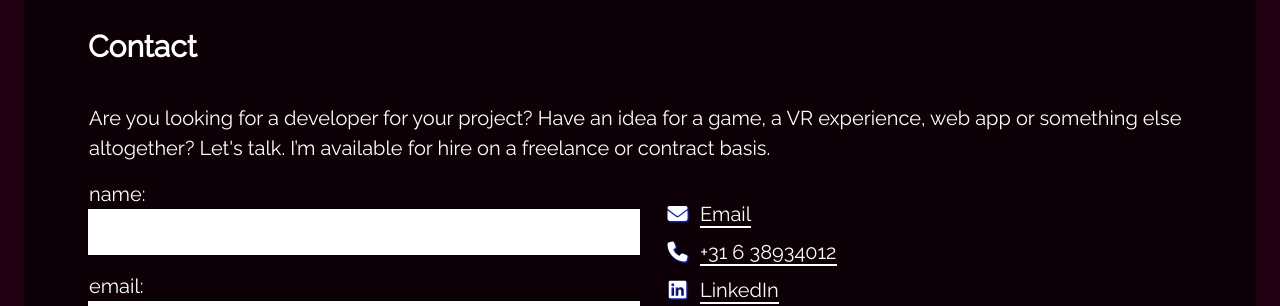
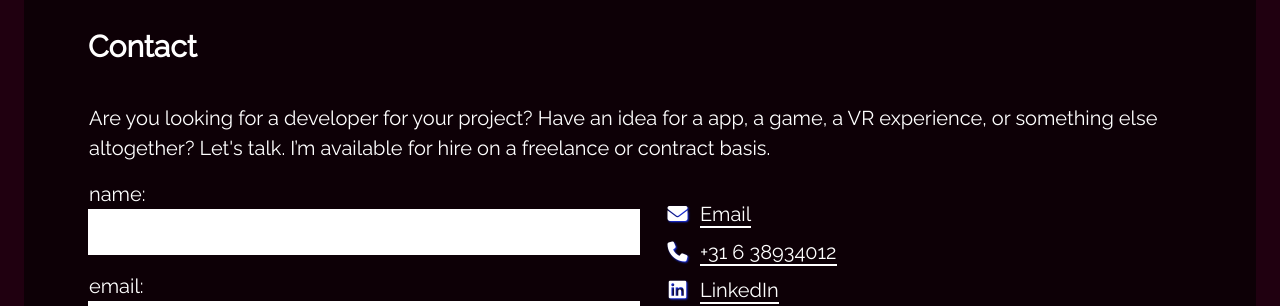
Before and after one commit to karmatha-nl/karmatha-nl.github.io, a Jekyll site: the page built from index.md, in a window 1280 px wide and 900 px high, scrolled down 2765 px. Shown: the part 154-460 px from the top of the window. Built offline with Jekyll 4.4.1, drawn with Linux system fonts in a browser that asks for light colours.

Commit message:
reworded, app more important

```diff
--- a/index.md
+++ b/index.md
@@ -18,7 +18,7 @@ text:
 #      More specifically I write concise, well-documented
     skills_title: Skills and experience
     skills: I have more than 10 years experience in interaction design and writing front-end code. These are some of the technologies and tools I'm most comfortable with.
-    letstalk: Are you looking for a developer for your project? Have an idea for a game, a VR experience, web app or something else altogether? Let's talk. I’m available for hire on a freelance or contract basis.
+    letstalk: Are you looking for a developer for your project? Have an idea for a app, a game, a VR experience, or something else altogether? Let's talk. I’m available for hire on a freelance or contract basis.
     download_cv: You can also [view my CV](/cv).
     projects_title: Projects
     projects: A selection of projects I've been working on in the past.
@@ -45,7 +45,7 @@ text:
 #      Hoi ik ben Wouter en ik doe iets met computers
     skills_title: Vaardigheden en ervaring
     skills: Ik heb meer dan 10 jaar ervaring in interaction design en front-end code. Dit zijn een aantal van de technologieën en tools waar ik mee heb gewerkt.
-    letstalk: Zoek je een developer voor een project? Heb je een idee voor een game, VR experience, web app of iets compleets anders? Dan kunnen we praten.
+    letstalk: Zoek je een developer voor een project? Heb je een idee voor een app, een game, VR experience of iets compleets anders? Dan kunnen we praten.
     download_cv: Je kunt hier [mijn CV](URL) bekijken.
     projects_title: Projecten
     projects: Een aantal projecten waar ik mee bezig ben geweest in het verleden.
```
